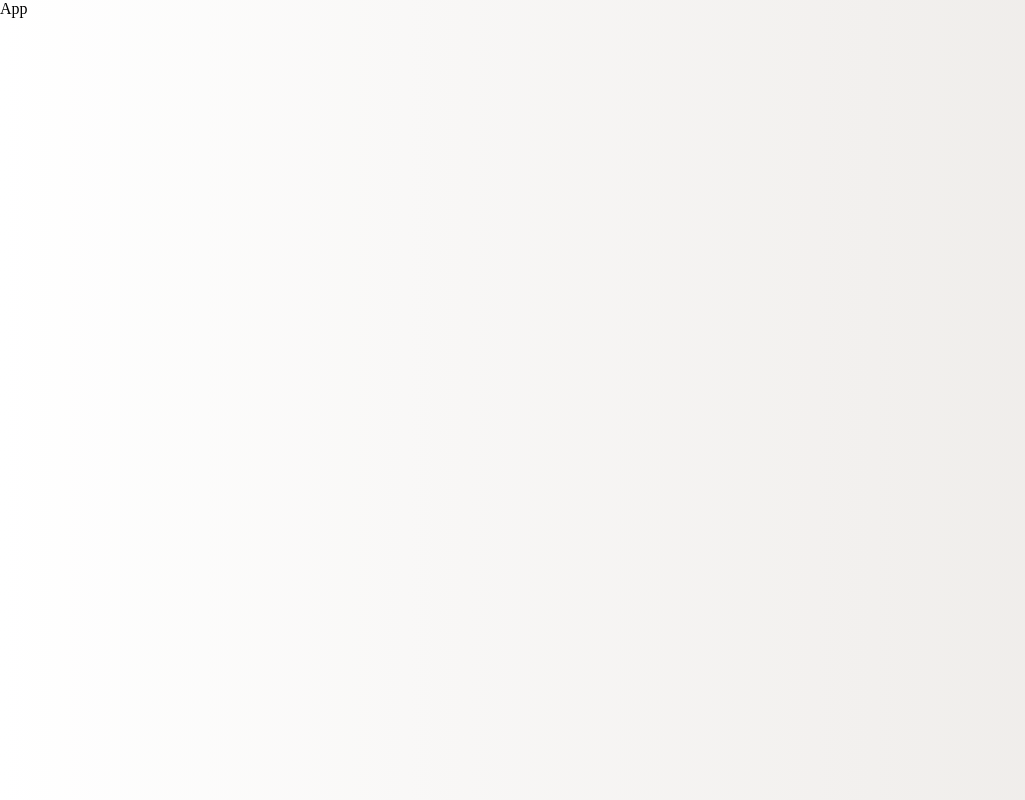
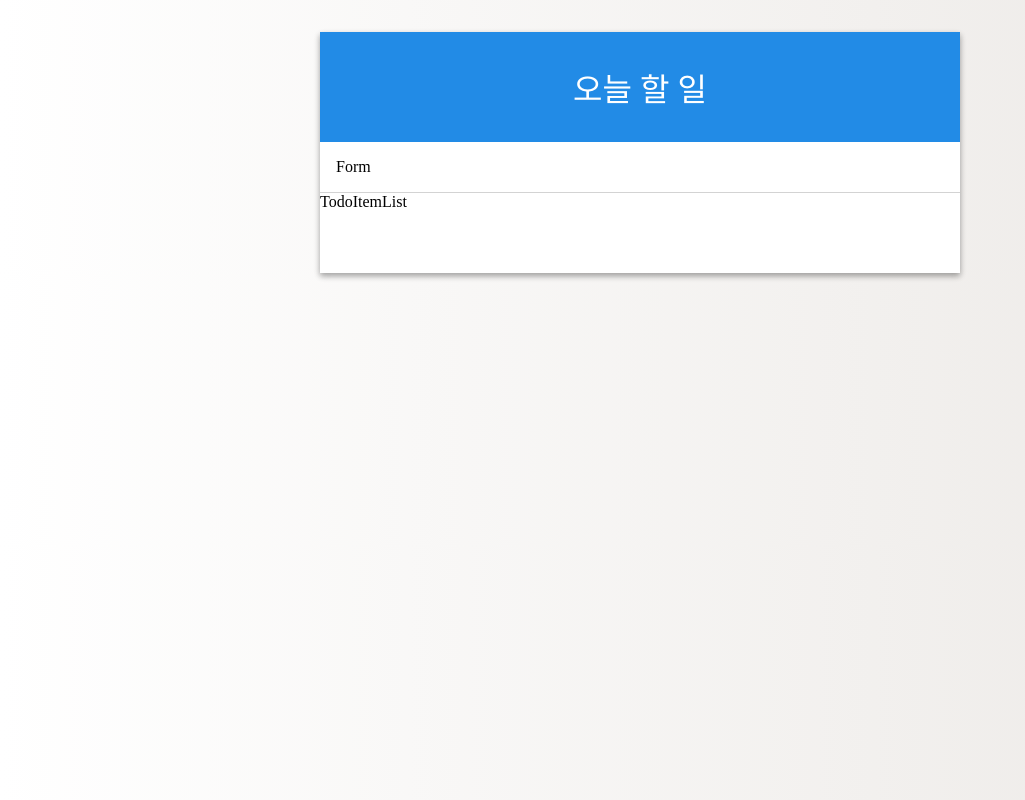
Before and after one commit to dorothy7964/react_todo-list-update, a React (Create React App) app: page / in a window 1280 px wide. Shown: the whole page, without its empty margins (0-1025 px from the left). Built offline with nearby package versions, Linux system fonts and the light colour scheme.

Commit message:
TodoTemplate 생성
템플릿 생성

```diff
--- a/src/App.js
+++ b/src/App.js
@@ -1,4 +1,7 @@
 import React, { Component } from 'react';
+import TodoTemplate from './components/TodoTemplate';
+import TodoItemList from './components/TodoItemList';
+import Form from './components/Form';
 
 class App extends Component {
   constructor(props) {
@@ -7,7 +10,13 @@
 
   render() {
     return(
-      <div>App</div>
+      <TodoTemplate
+        form={(
+          <Form />
+        )}
+      >
+        <TodoItemList />
+      </TodoTemplate>
     );
   }
 }
--- /dev/null
+++ b/src/components/Form.js
@@ -0,0 +1,9 @@
+import React from 'react';
+
+const Form = (props) => {
+  return (
+    <div>Form</div>
+  )
+}
+
+export default Form;
--- /dev/null
+++ b/src/components/TodoItemList.js
@@ -0,0 +1,9 @@
+import React from 'react';
+
+const TodoItemList = (props) => {
+  return (
+    <div>TodoItemList</div>
+  )
+}
+
+export default TodoItemList;
--- /dev/null
+++ b/src/components/TodoTemplate.css
@@ -0,0 +1,25 @@
+.todoTemplate {
+  background-color: white;
+  box-shadow: 0 3px 6px rgba(0,0,0,0.16), 0 3px 6px rgba(0,0,0,0.23);
+  width: 40rem;
+  margin: 0 auto;
+  margin-top: 2rem;
+}
+
+.todo-title {
+  background-color: #228be6;
+  text-align: center;
+  padding: 2rem;
+  font-size: 2rem;
+  font-weight: 100;
+  color: white;
+}
+
+.form-wrapper {
+  padding: 1rem;
+  border-bottom: 1px solid lightgray;
+}
+
+.todos-wrapper {
+  min-height: 5rem;
+}
--- /dev/null
+++ b/src/components/TodoTemplate.js
@@ -0,0 +1,20 @@
+import React from 'react';
+import './TodoTemplate.css';
+
+const TodoTemplate = ({form, children}) => {
+  return (
+    <main className="todoTemplate">
+      <div className="todo-title">오늘 할 일</div>
+
+      <section className="form-wrapper">
+        {form}
+      </section>
+
+      <section className="todos-wrapper">
+        {children}
+      </section>
+    </main>
+  )
+}
+
+export default TodoTemplate;
```
